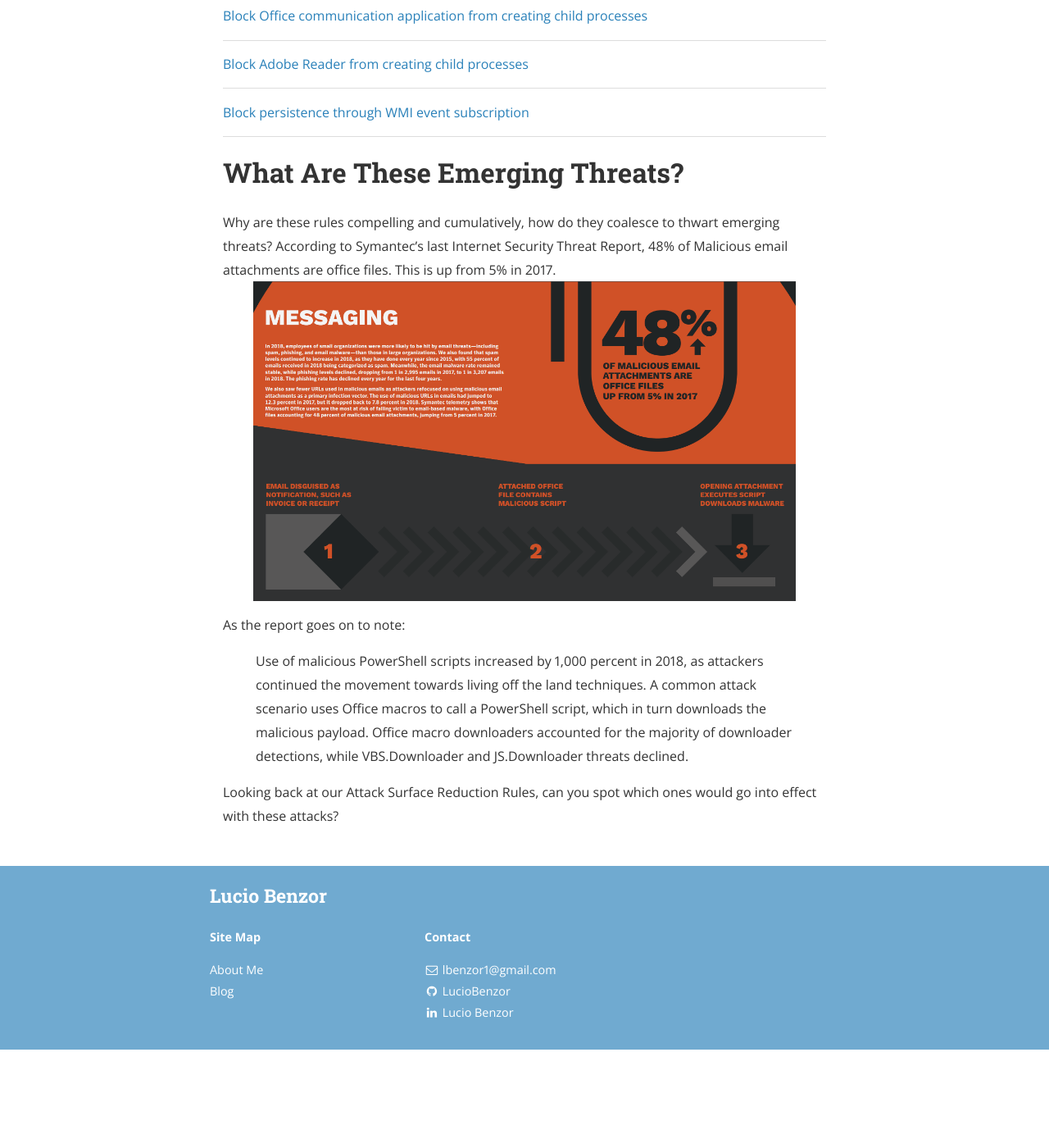
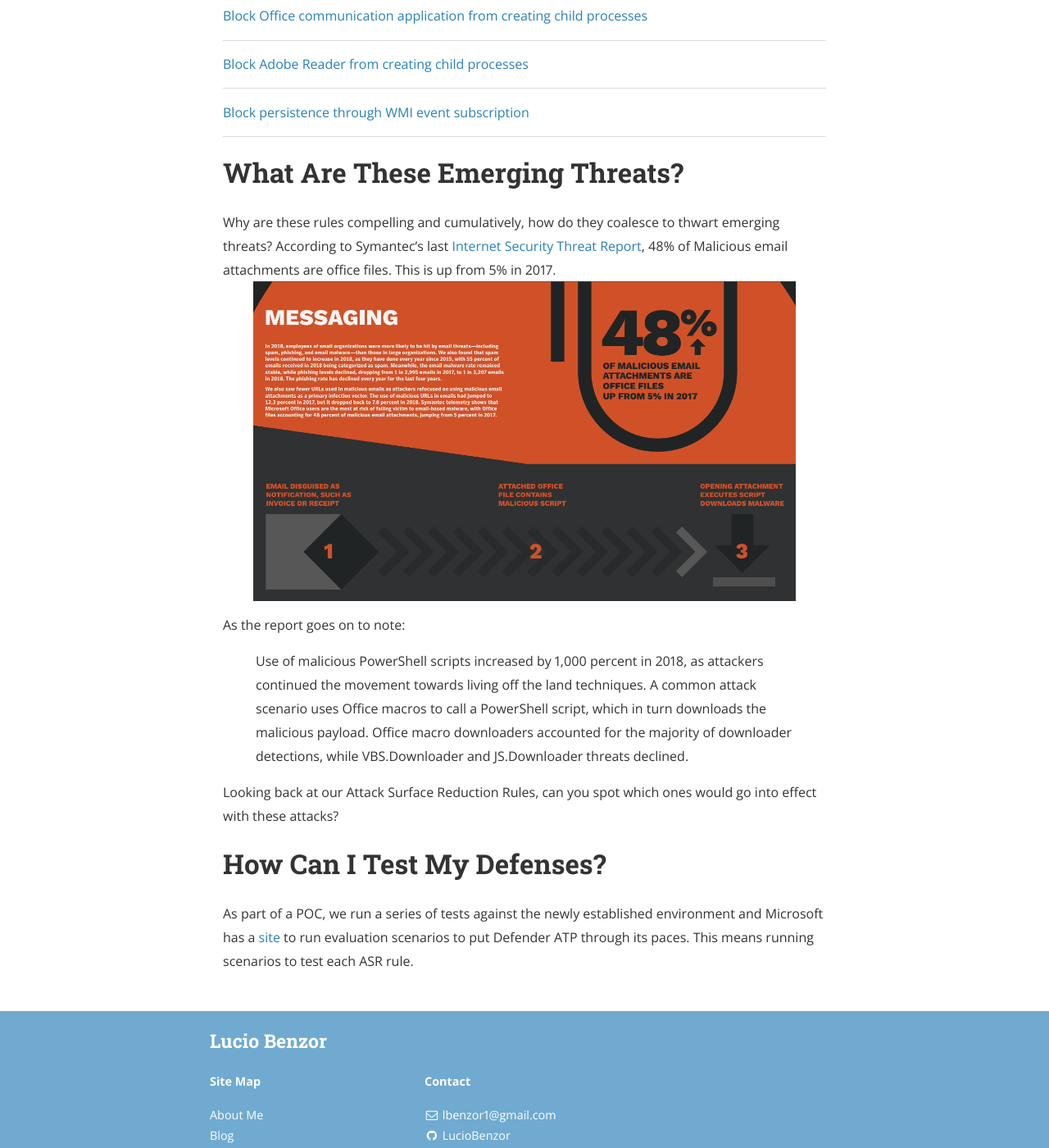
Before and after one commit to LucioBenzor/LucioBenzor.github.io, a Jekyll site: the page built from _posts/2020-05-28-How-Defender-ATP-Thwarts-Emerging-Attacks.md, in a window 1280 px wide and 1400 px high, scrolled down 2475 px. Shown: the whole window at 82% size. Built offline with Jekyll 4.4.1, drawn with Linux system fonts in a browser that asks for light colours; nearby versions of some CDN libraries; before the commit the page ends 3755 px from its top, so only the background shows below that.

Commit message:
Update 2020-05-28-How-Defender-ATP-Thwarts-Emerging-Attacks.md

```diff
--- a/_posts/2020-05-28-How-Defender-ATP-Thwarts-Emerging-Attacks.md
+++ b/_posts/2020-05-28-How-Defender-ATP-Thwarts-Emerging-Attacks.md
@@ -49,10 +49,15 @@ individual computer. These rules though are only a subset of the Attack Surface
 
 # What Are These Emerging Threats?
 Why are these rules compelling and cumulatively, how do they coalesce to thwart emerging threats?
-According to Symantec's last Internet Security Threat Report, 48% of Malicious email attachments are office files. This is up from 5% in 2017.
+According to Symantec's last [Internet Security Threat Report](https://docs.broadcom.com/doc/istr-24-2019-en), 48% of Malicious email attachments are office files. This is up from 5% in 2017.
 <img src="{{ site.baseurl }}/assets/DefenderATP3.png">
 
 As the report goes on to note:
 > Use of malicious PowerShell scripts increased by 1,000 percent in 2018, as attackers continued the movement towards living off the land techniques. A common attack scenario uses Office macros to call a PowerShell script, which in turn downloads the malicious payload. Office macro downloaders accounted for the majority of downloader detections, while VBS.Downloader and JS.Downloader threats declined.
 
 Looking back at our Attack Surface Reduction Rules, can you spot which ones would go into effect with these attacks?
+
+
+# How Can I Test My Defenses?
+As part of a POC, we run a series of tests against the newly established environment and Microsoft has a [site](https://demo.wd.microsoft.com/) to run evaluation scenarios to put Defender ATP through its paces. This means running scenarios to test
+each ASR rule.
```
